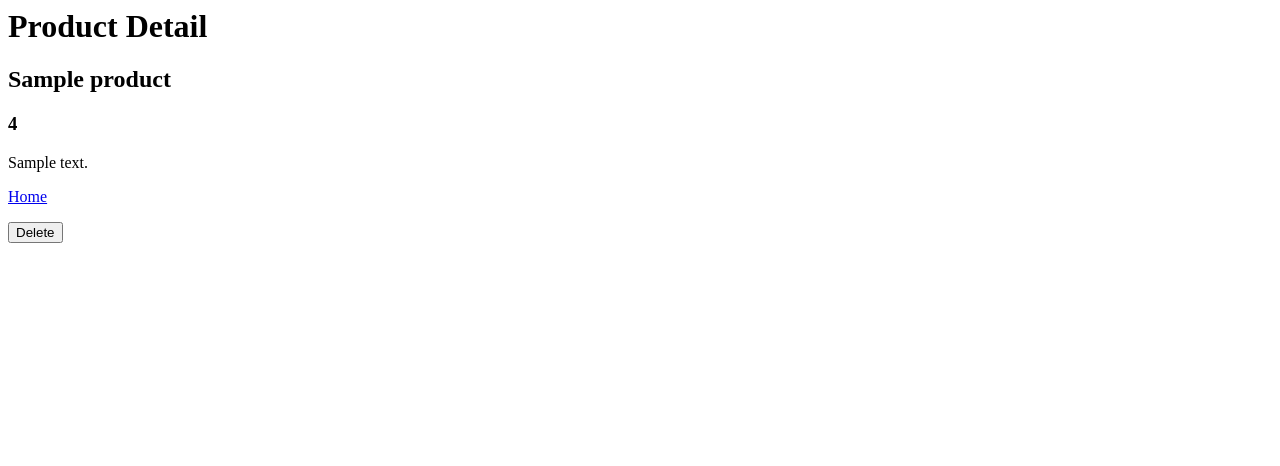
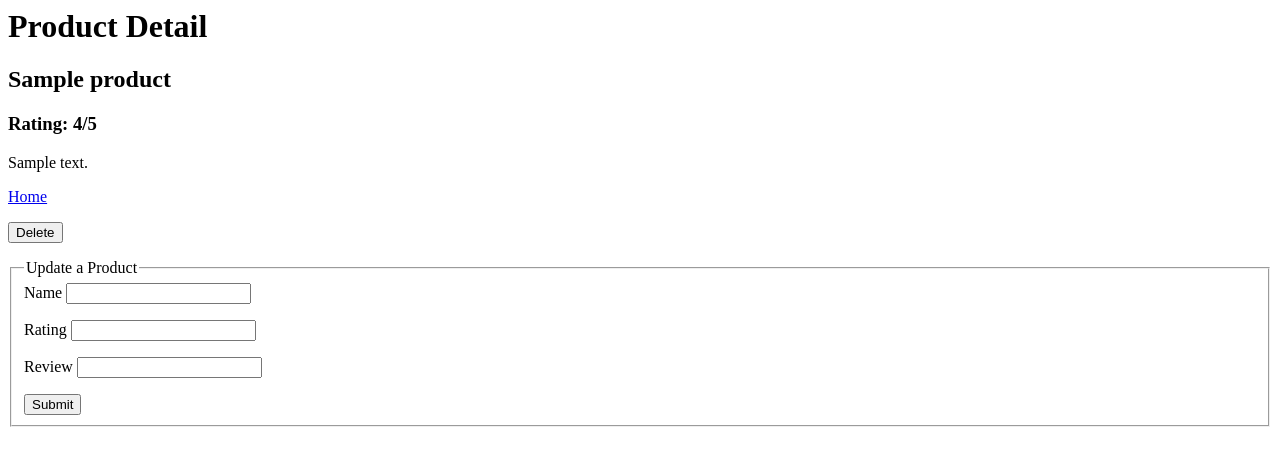
Before and after one commit to jennifercarreno/makeup-app, a Flask app: page /product/1 in a window 1280 px wide. Shown: the top 466 px of the page. Run offline with Flask 2, Linux system fonts and the light colour scheme; tables that the repository leaves empty hold one stand-in row (values such as "Sample post").

Commit message:
users can edit products

```diff
--- a/makeup_app/routes.py
+++ b/makeup_app/routes.py
@@ -32,7 +32,18 @@ def new_product():
 @main.route('/product/<product_id>', methods=['GET', 'POST'])
 def prd_detail(product_id):
     product = Product.query.get(product_id)
-    return render_template('prd_detail.html', product = product)
+    form = ProductForm()
+
+    if form.validate_on_submit():
+        form.populate_obj(product)
+        db.session.commit()
+        flash('Success! Item Updated')
+        product = Product.query.get(product_id)
+        return redirect(url_for('main.prd_detail', product = product, product_id = product_id))
+    else:
+        product = Product.query.get(product_id)
+        print("form not submitted :(")
+        return render_template('prd_detail.html', product = product, form=form)
 
 @main.route('/product/<product_id>/delete', methods=['POST'])
 def prd_delete(product_id):
--- a/makeup_app/templates/base.html
+++ b/makeup_app/templates/base.html
@@ -1,7 +1,7 @@
 <!DOCTYPE html>
 <html>
     <head>
-        <title>Grocery Store Tracker</title>
+        <title>Jennifer's Makeup App</title>
         <link rel="stylesheet" href="/static/style.css">
         <link rel="preconnect" href="https://fonts.gstatic.com">
         <link href="https://fonts.googleapis.com/css2?family=Open+Sans:wght@400;700&display=swap" rel="stylesheet">
--- a/makeup_app/templates/prd_detail.html
+++ b/makeup_app/templates/prd_detail.html
@@ -1,9 +1,45 @@
 <h1>Product Detail</h1>
 
 <h2>{{product.name}}</h2>
-<h3>{{product.rating}}</h3>
+<h3>Rating: {{product.rating}}/5</h3>
 <p>{{product.review}}</p>
 <a href="/">Home</a>
 <p><form method='POST' action= "/product/{{product.id}}/delete">
     <button class="mx-2" type='submit'>Delete</button>
 </form></p>
+
+<form method="POST" action="{{ url_for('main.prd_detail', product_id = product.id) }}">
+
+        <fieldset>
+            {{ form.csrf_token }}
+
+            <legend>Update a Product</legend>
+
+            {{form.name.label}}
+            {{form.name}}
+            <ul>
+                {% for error in form.name.errors %}
+                    <li class="error">{{ error }}</li>
+                {% endfor %}
+            </ul>
+
+            {{form.rating.label}}
+            {{form.rating}}
+            <ul>
+                {% for error in form.rating.errors %}
+                    <li class="error">{{ error }}</li>
+                {% endfor %}
+            </ul>
+
+            {{form.review.label}}
+            {{form.review}}
+            <ul>
+                {% for error in form.review.errors %}
+                    <li class="error">{{ error }}</li>
+                {% endfor %}
+            </ul>
+
+            {{form.submit}}
+        </fieldset>
+
+</form>
```
Also changed, not shown: makeup_app/database.db.
